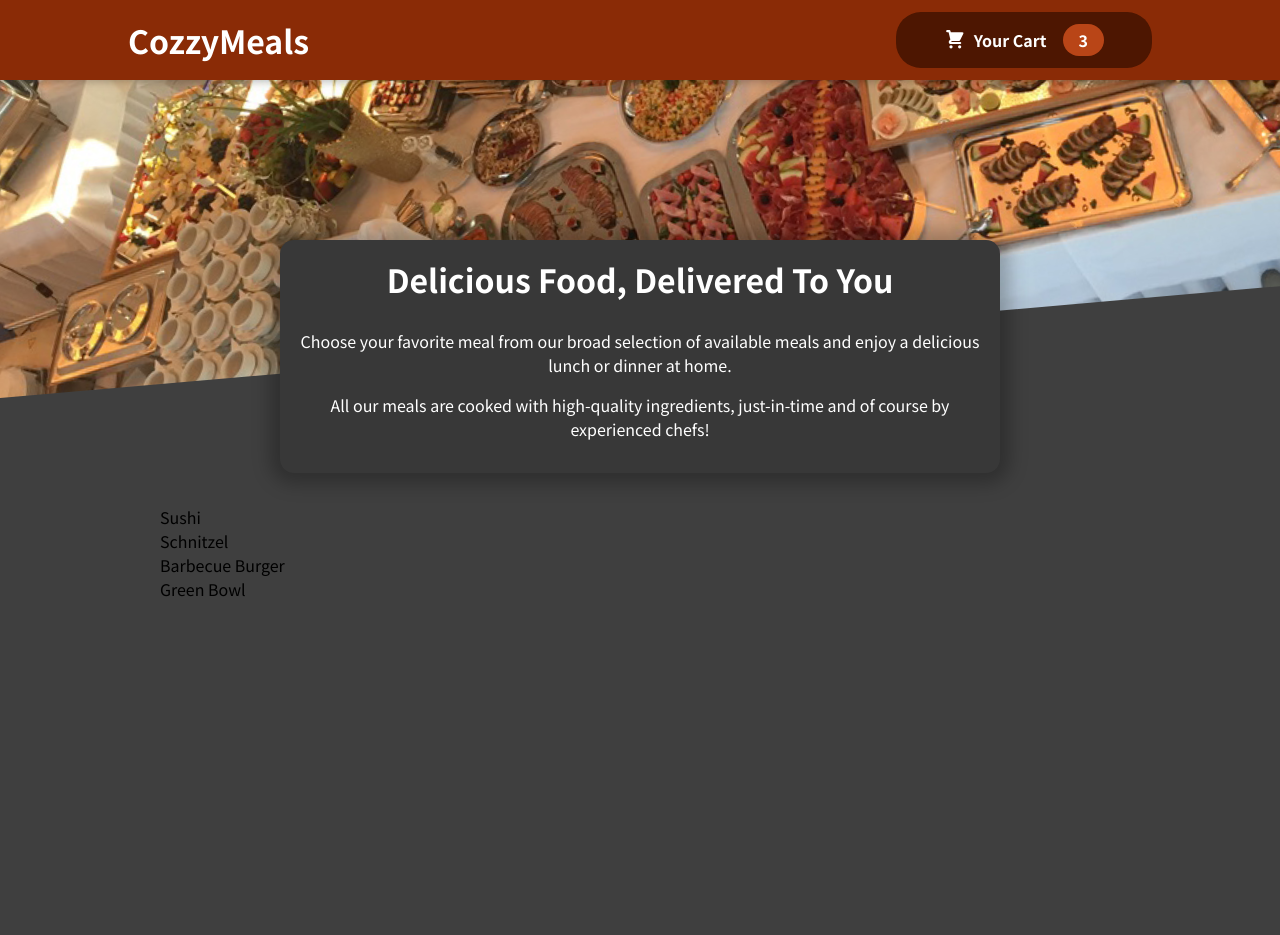
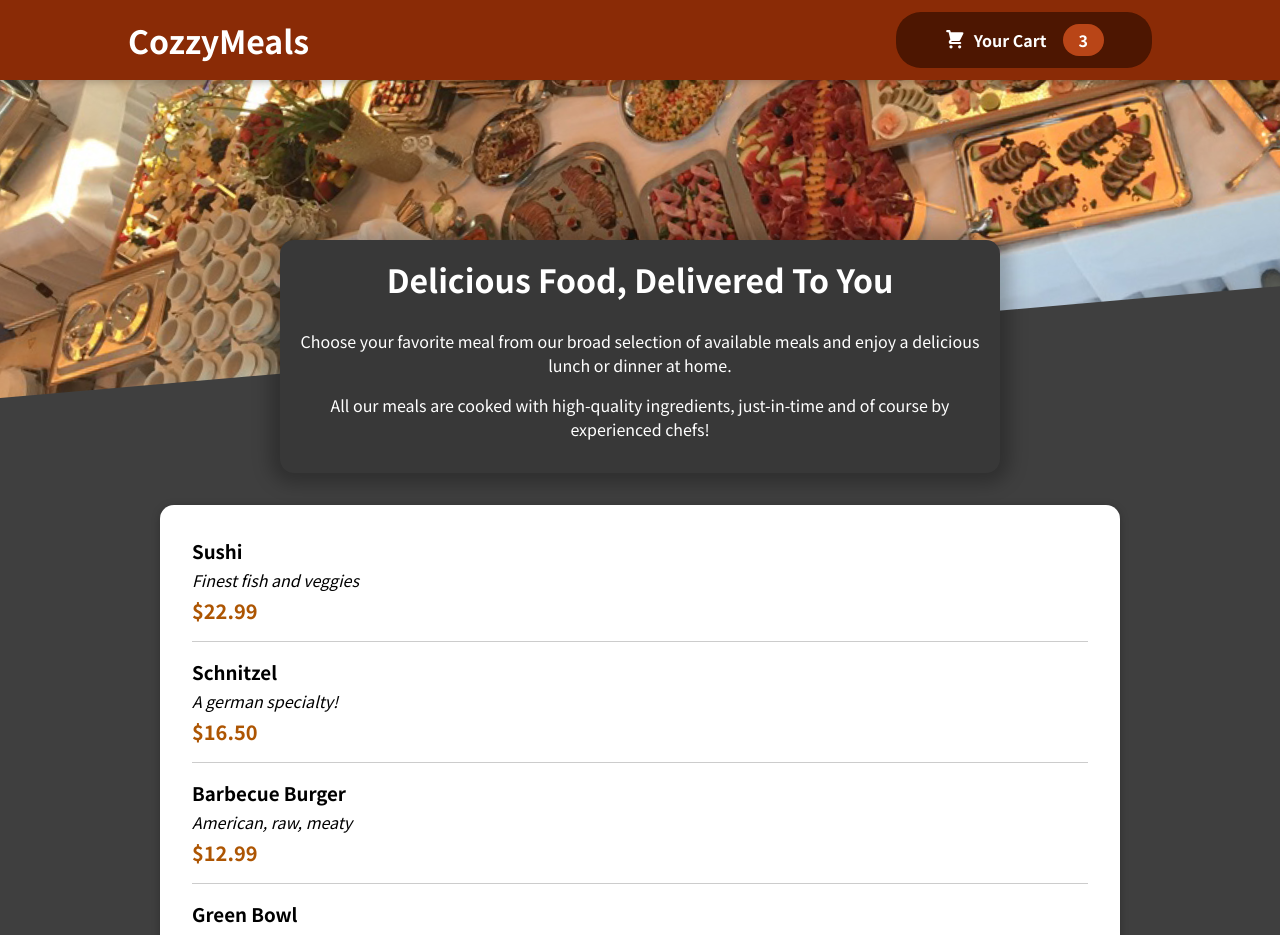
Before and after one commit to tonynnabs/react-food-app, a React (Create React App) app: page / in a window 1280 px wide. Shown: the top 935 px of the page. Before the commit the page ends 800 px from the top, so only its background shows below. Built offline with nearby package versions, Linux system fonts and the light colour scheme.

Commit message:
adding individual meal items

```diff
--- a/src/components/Meals/AvailableMeals.js
+++ b/src/components/Meals/AvailableMeals.js
@@ -1,38 +1,48 @@
-import classes from './AvailableMeals.module.css';
+import Card from "../UI/Card";
+import classes from "./AvailableMeals.module.css";
+import MealItem from "./SingleMeal/MealItem";
 const DUMMY_MEALS = [
   {
-      id: 'm1',
-      name: 'Sushi',
-      description: 'Finest fish and veggies',
+    id: "m1",
+    name: "Sushi",
+    description: "Finest fish and veggies",
     price: 22.99,
   },
   {
-      id: 'm2',
-      name: 'Schnitzel',
-      description: 'A german specialty!',
+    id: "m2",
+    name: "Schnitzel",
+    description: "A german specialty!",
     price: 16.5,
   },
   {
-      id: 'm3',
-      name: 'Barbecue Burger',
-      description: 'American, raw, meaty',
+    id: "m3",
+    name: "Barbecue Burger",
+    description: "American, raw, meaty",
     price: 12.99,
   },
   {
-      id: 'm4',
-      name: 'Green Bowl',
-      description: 'Healthy...and green...',
+    id: "m4",
+    name: "Green Bowl",
+    description: "Healthy...and green...",
     price: 18.99,
   },
 ];
 const AvailableMeals = () => {
-    const mealsList = DUMMY_MEALS.map(meal => <li>{meal.name}</li>);
-    return <section className={classes.meals}>
-        <ul>
-            {mealsList}
-        </ul>
+  const mealsList = DUMMY_MEALS.map((meal) => (
+    <MealItem
+      key={meal.id}
+      name={meal.name}
+      description={meal.description}
+      price={meal.price}
+    />
+  ));
+  return (
+    <section className={classes.meals}>
+      <Card>
+        <ul>{mealsList}</ul>
+      </Card>
     </section>
-
-}
+  );
+};
 
 export default AvailableMeals;
--- /dev/null
+++ b/src/components/Meals/SingleMeal/MealItem.js
@@ -0,0 +1,17 @@
+import classes from "./MealItem.module.css";
+
+const MealItem = (props) => {
+    const price = `$${props.price.toFixed(2)}`;
+  return (
+    <li className={classes.meal}>
+      <div>
+        <h3>{props.name}</h3>
+        <div className={classes.description}>{props.description}</div>
+        <div className={classes.price}>{price}</div>
+      </div>
+      <div></div>
+    </li>
+  );
+};
+
+export default MealItem;
--- /dev/null
+++ b/src/components/Meals/SingleMeal/MealItem.module.css
@@ -0,0 +1,22 @@
+.meal {
+    display: flex;
+    justify-content: space-between;
+    margin: 1rem;
+    padding-bottom: 1rem;
+    border-bottom: 1px solid #ccc;
+  }
+
+  .meal h3 {
+    margin: 0 0 0.25rem 0;
+  }
+
+  .description {
+    font-style: italic;
+  }
+
+  .price {
+    margin-top: 0.25rem;
+    font-weight: bold;
+    color: #ad5502;
+    font-size: 1.25rem;
+  }
--- /dev/null
+++ b/src/components/UI/Card.js
@@ -0,0 +1,7 @@
+import classes from './Card.module.css';
+
+const Card = (props) => {
+    return <div className={classes.card}>{props.children}</div>
+}
+
+export default Card;
--- /dev/null
+++ b/src/components/UI/Card.module.css
@@ -0,0 +1,6 @@
+.card {
+    padding: 1rem;
+    box-shadow: 0 2px 8px rgba(0, 0, 0, 0.25);
+    border-radius: 14px;
+    background-color: white;
+  }
```
Also changed, not shown: src/components/Meals/SingleMeal/MealForm.js (added), 1 other file (tests, documents, lock files or other folders). Lines whose indentation alone changed are shown as unchanged.
